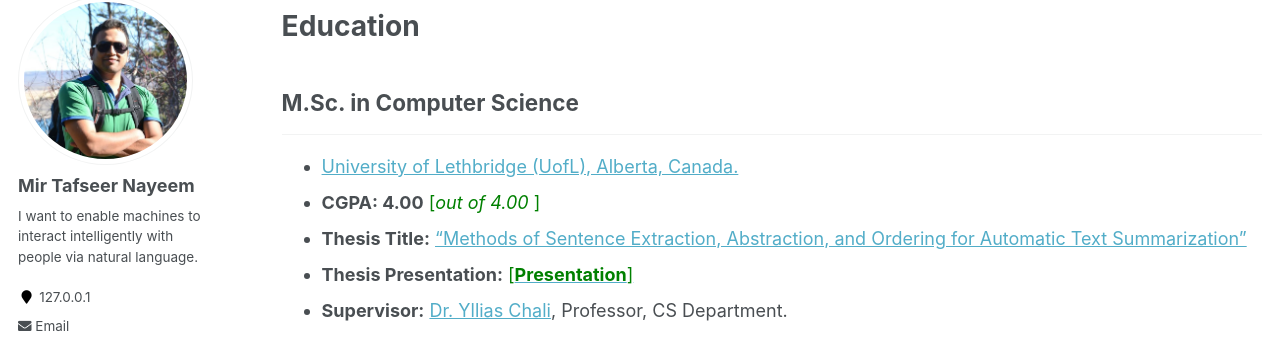
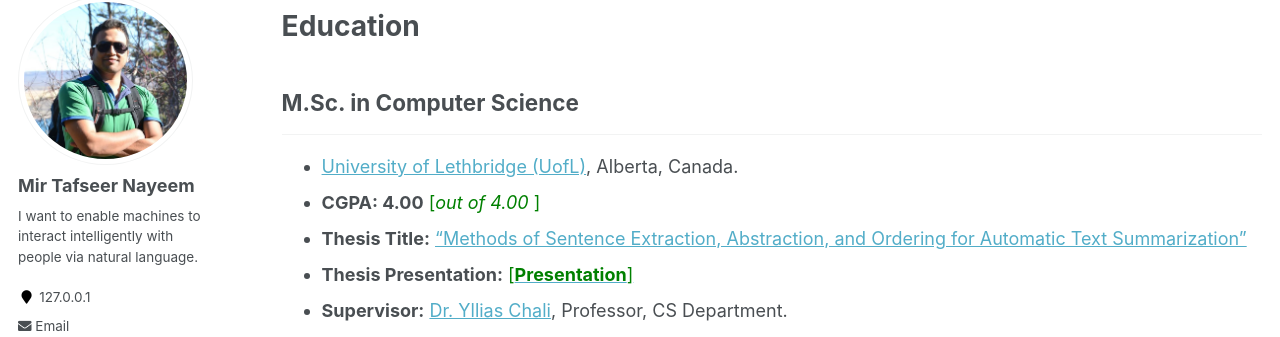
Before and after one commit to sujan-sarker/sujan-sarker.github.io, a Jekyll site: the page built from _pages/education-awards.md, in a window 1280 px wide and 900 px high. Shown: the part 122-459 px from the top of the window. Built offline with Jekyll 4.4.1, drawn with Linux system fonts in a browser that asks for light colours.

```diff
--- a/_pages/education-awards.md
+++ b/_pages/education-awards.md
@@ -14,7 +14,7 @@ redirect_from:
 ___________________________________
 
 
-* [University of Lethbridge (UofL), Alberta, Canada.](https://www.uleth.ca/)
+* [University of Lethbridge (UofL)](https://www.uleth.ca/), Alberta, Canada.
 * **CGPA:  4.00** <span style ="color:Green"> [*out of 4.00* ] </span>
 * **Thesis Title:** ["Methods of Sentence Extraction, Abstraction, and Ordering for Automatic Text Summarization"](https://opus.uleth.ca/bitstream/handle/10133/4993/NAYEEM_MIR_TAFSEER_MSC_2017.pdf)
 * **Thesis Presentation:** [<span style ="color:Green"> [**Presentation**] </span>](https://tafseer-nayeem.github.io/files/MSc_Thesis_Presenation.pdf)
```
